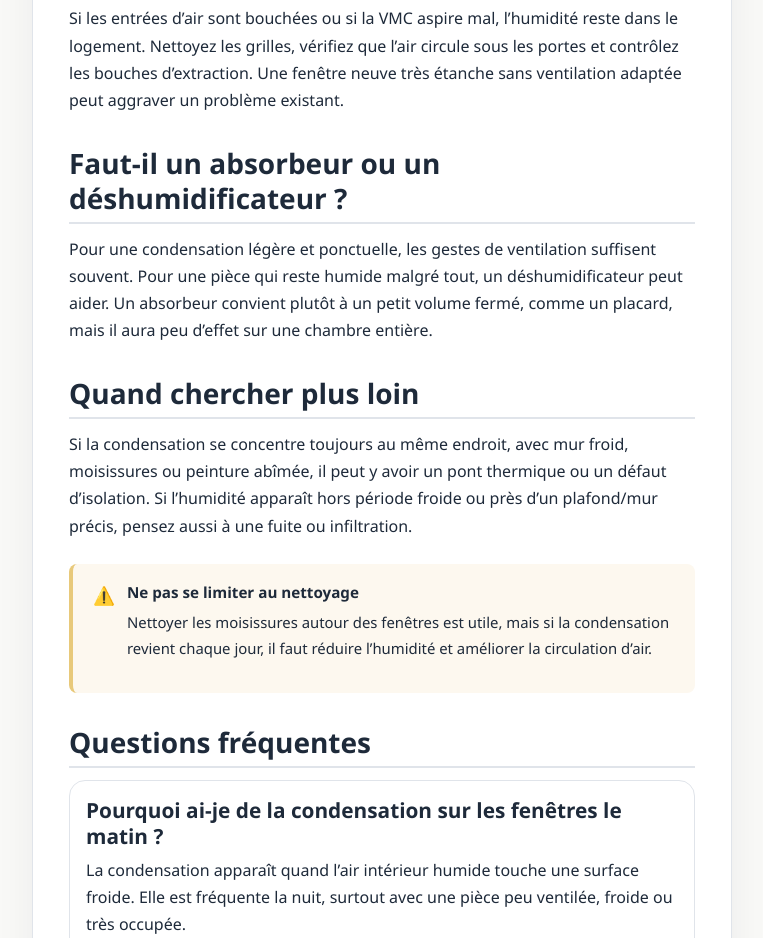
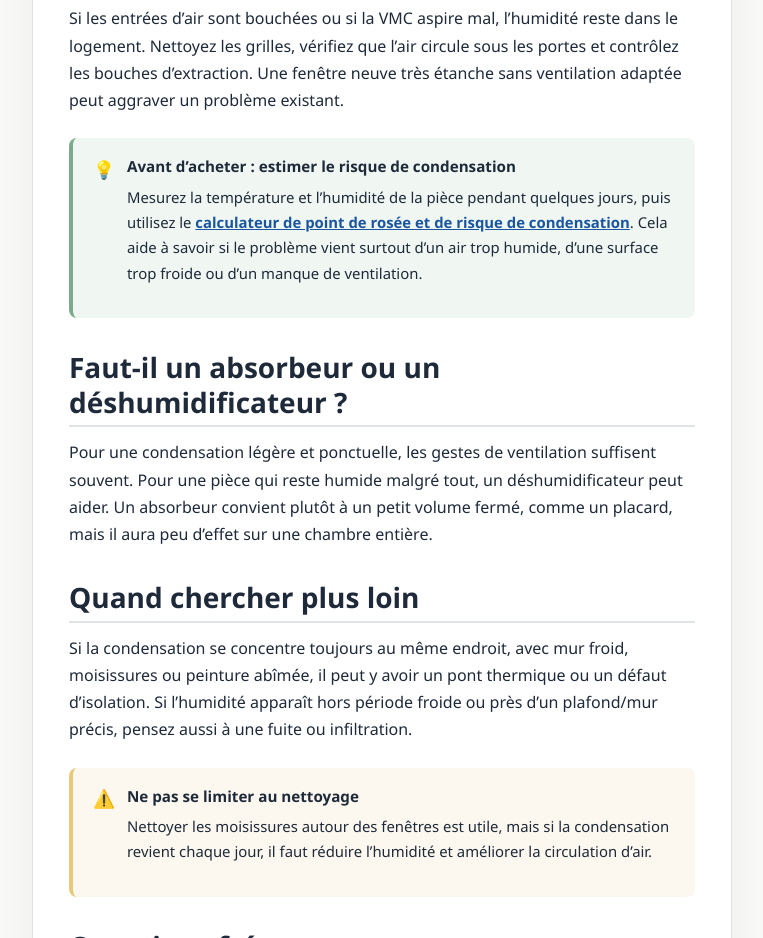
Before and after one commit to Kevbo4537/maison-moins-humide, an Astro site: page /guides/condensation-fenetre in a window 1280 px wide. Shown: the part 1780-2718 px from the top of the page, without its empty margins (178-941 px from the left). Built offline with nearby package versions, Linux system fonts and the light colour scheme; Astro itself is replaced by a stand-in of ours.

Commit message:
Ajoute un lien vers le calculateur condensation

```diff
--- a/src/pages/guides/condensation-fenetre/index.astro
+++ b/src/pages/guides/condensation-fenetre/index.astro
@@ -48,6 +48,10 @@ const faqs = [
   <h2>Vérifier la ventilation</h2>
   <p>Si les entrées d’air sont bouchées ou si la VMC aspire mal, l’humidité reste dans le logement. Nettoyez les grilles, vérifiez que l’air circule sous les portes et contrôlez les bouches d’extraction. Une fenêtre neuve très étanche sans ventilation adaptée peut aggraver un problème existant.</p>
 
+  <AlertBox type="tip" title="Avant d’acheter : estimer le risque de condensation">
+    <p>Mesurez la température et l’humidité de la pièce pendant quelques jours, puis utilisez le <a href={`${base}outils/calculateur-point-de-rosee-condensation/`}>calculateur de point de rosée et de risque de condensation</a>. Cela aide à savoir si le problème vient surtout d’un air trop humide, d’une surface trop froide ou d’un manque de ventilation.</p>
+  </AlertBox>
+
   <h2>Faut-il un absorbeur ou un déshumidificateur ?</h2>
   <p>Pour une condensation légère et ponctuelle, les gestes de ventilation suffisent souvent. Pour une pièce qui reste humide malgré tout, un déshumidificateur peut aider. Un absorbeur convient plutôt à un petit volume fermé, comme un placard, mais il aura peu d’effet sur une chambre entière.</p>
 
```
